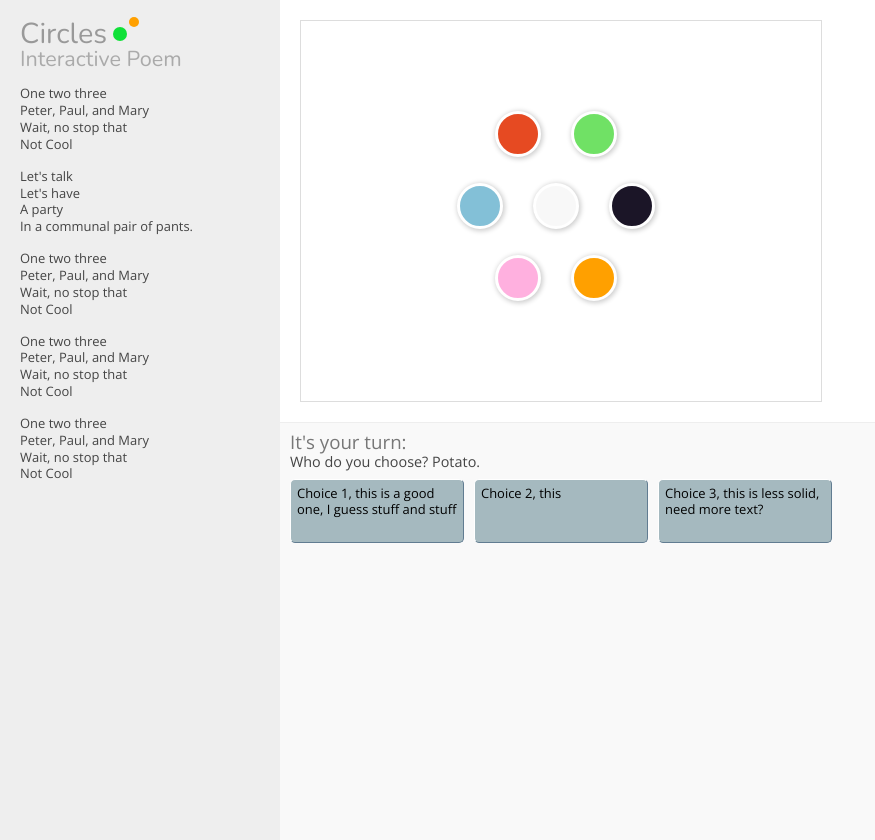
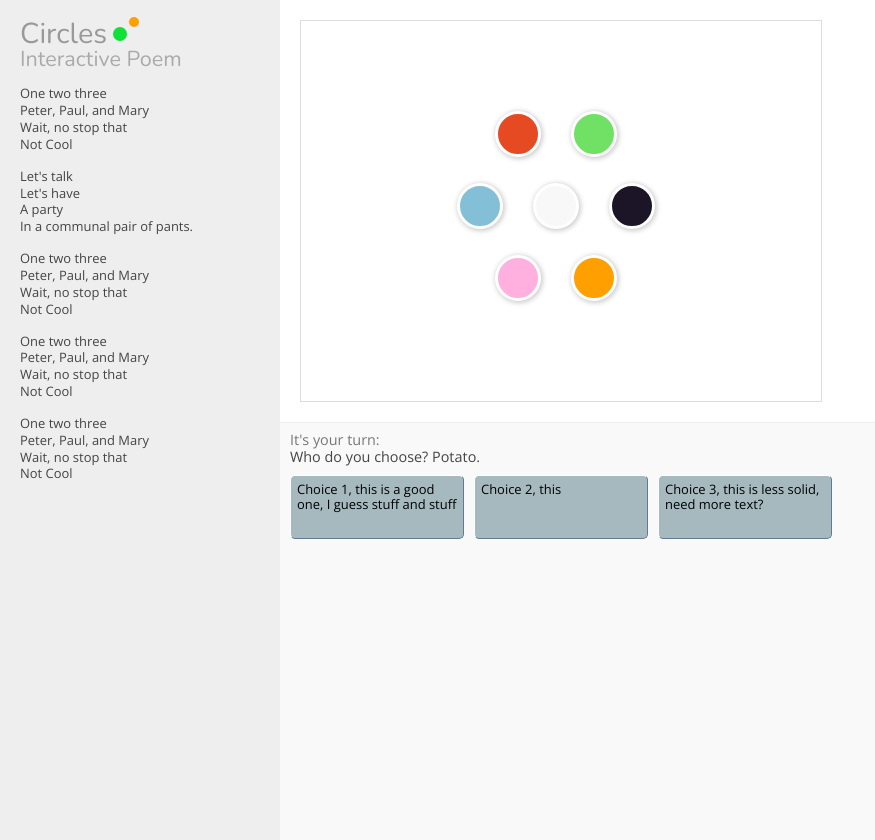
Before and after one commit to styu/Circles, a PHP site: page /layout.php in a window 1280 px wide. Shown: the whole page, without its empty margins (0-875 px from the left). Run offline with PHP 8.4, Linux system fonts and the light colour scheme; some libraries are stand-ins or nearby versions.

Commit message:
Font Change for Prompts

```diff
--- a/style.css
+++ b/style.css
@@ -58,11 +58,12 @@ body{
 #picker h1{
 	/* border-bottom: 1px solid #cccccc; */
 	padding-bottom: 0px;
-	font-size: 1.3em;
+	font-size: 1.0em;
 	color: #777777;
 	margin-bottom: 3px;
 }
 #picker h2{
+	font-size: 1.2em;
 	line-height: 1.3em;
 	width: 500px;
 }
```
